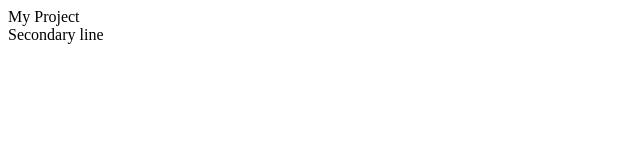
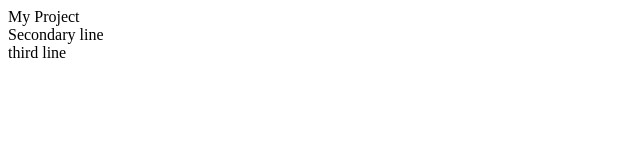
Before and after one commit to BazonGit/github_tutorial, a plain HTML site: page index.html in a window 1280 px wide. Shown: the full height of the page, 0-640 px from the left. Drawn offline with Linux system fonts and the light colour scheme.

Commit message:
There are 4 chagnes

```diff
--- a/index.html
+++ b/index.html
@@ -19,6 +19,7 @@
 
         <div>My Project</div>
         <div>Secondary line</div>
+        <div>third line</div>
 
         <script src="" async defer></script>
     </body>
```
